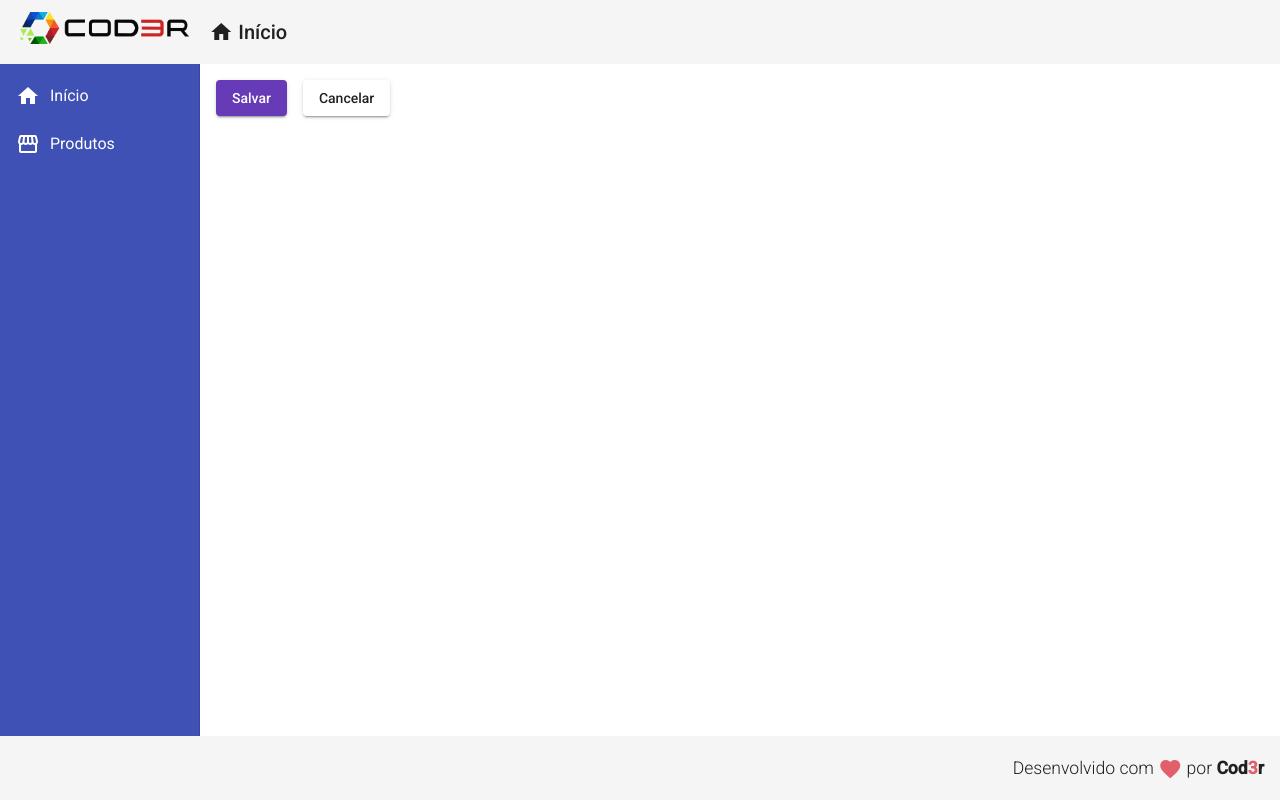
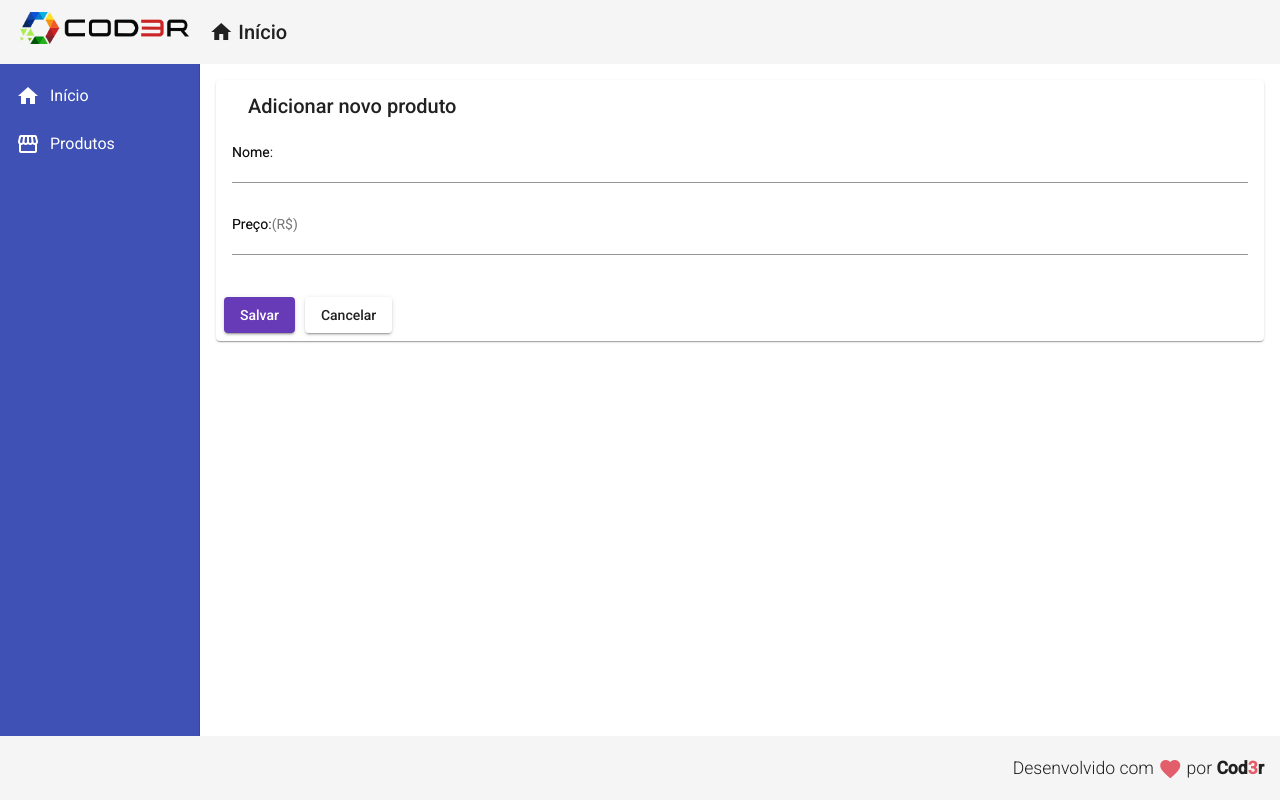
Before and after one commit to ericanoronha/curso-angular9-essencial, an Angular app in the folder frontend/: page /products/create in a window 1280 px wide. Built offline with nearby package versions, Linux system fonts and the light colour scheme.

Commit message:
cria formulário de criação produto com two way data binding

```diff
--- a/frontend/src/app/components/product/product-create/product-create.component.css
+++ b/frontend/src/app/components/product/product-create/product-create.component.css
@@ -1,3 +1,8 @@
 button + button {
-    margin-left: 16px;
+    margin-left: 10px;
 }
+
+form {
+    display: flex;
+    flex-direction: column;
+}
--- a/frontend/src/app/components/product/product-create/product-create.component.html
+++ b/frontend/src/app/components/product/product-create/product-create.component.html
@@ -1,7 +1,25 @@
+<mat-card>
+  <mat-card-header>
+    <mat-card-title>Adicionar novo produto</mat-card-title>
+  </mat-card-header>
+  <mat-card-content>
+    <form>
+      <mat-form-field>
+        <label for="name">Nome:</label>
+        <input matInput placeholder="Nome" name="name" [(ngModel)]="product.name"/>
+      </mat-form-field>
+      <mat-form-field>
+        <label for="price">Preço:</label>
+        <input matInput placeholder="Preço (R$)" name="price" [(ngModel)]="product.price"/>
+      </mat-form-field>
+    </form>
+  </mat-card-content>
+  <mat-card-actions align="start" class="footer">
     <button mat-raised-button (click)="createProduct()" color="primary">
       Salvar
     </button>
-
     <button mat-raised-button (click)="cancel()" color="secondary">
       Cancelar
     </button>
+  </mat-card-actions>
+</mat-card>
```
Lines whose indentation alone changed are shown as unchanged.
